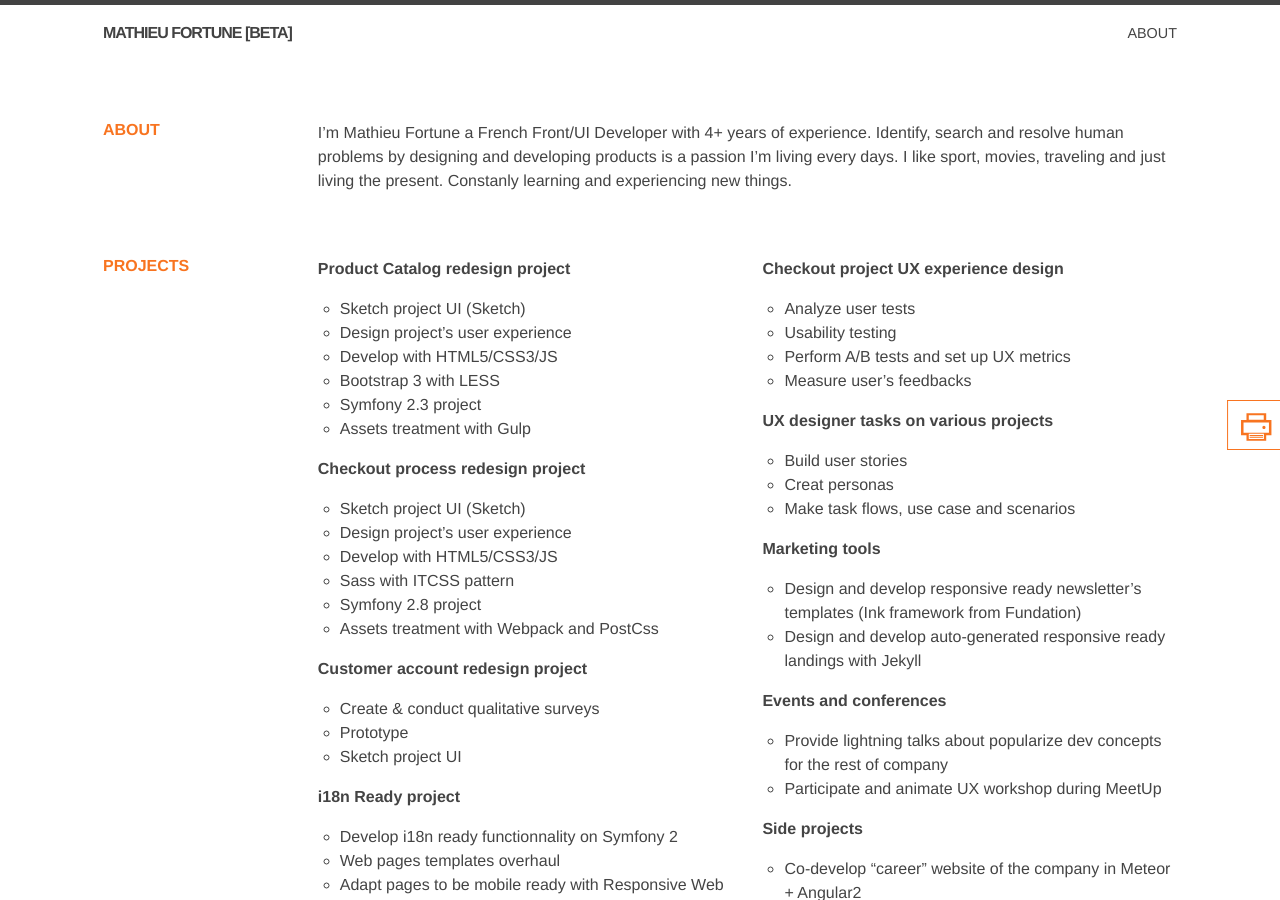
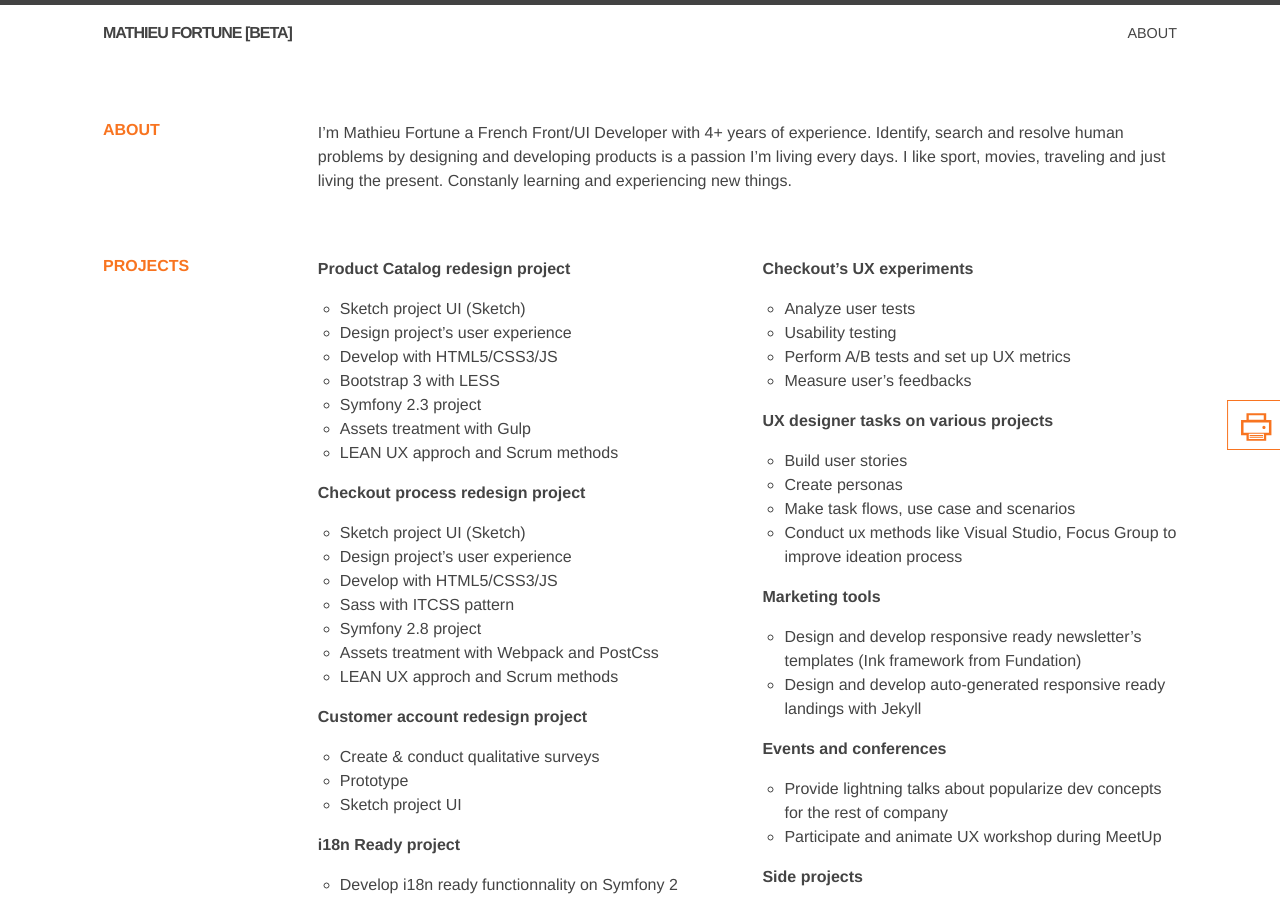
Before and after one commit to MathieuFortune/mathieufortune.github.io, a Jekyll site: the page built from about.md, in a window 1280 px wide and 900 px high, scrolled down 583 px. Built offline with Jekyll 4.4.1, drawn with Linux system fonts in a browser that asks for light colours.

Commit message:
[FIX] miss spelling and some tweaks

```diff
--- a/about.md
+++ b/about.md
@@ -42,6 +42,7 @@ Product Catalog redesign project
 * Bootstrap 3 with LESS
 * Symfony 2.3 project
 * Assets treatment with Gulp
+* LEAN UX approch and Scrum methods
 
 
 Checkout process redesign project
@@ -53,6 +54,7 @@ Checkout process redesign project
 * Sass with ITCSS pattern
 * Symfony 2.8 project
 * Assets treatment with Webpack and PostCss
+* LEAN UX approch and Scrum methods
 
 
 Customer account redesign project
@@ -74,7 +76,7 @@ i18n Ready project
 </div>
 <div markdown="1">
 
-Checkout project UX experience design
+Checkout's UX experiments
 {: .bold }
 
 * Analyze user tests
@@ -87,8 +89,9 @@ UX designer tasks on various projects
 {: .bold }
 
 * Build user stories
-* Creat personas
+* Create personas
 * Make task flows, use case and scenarios
+* Conduct ux methods like Visual Studio, Focus Group to improve ideation process
 
 
 Marketing tools
```
